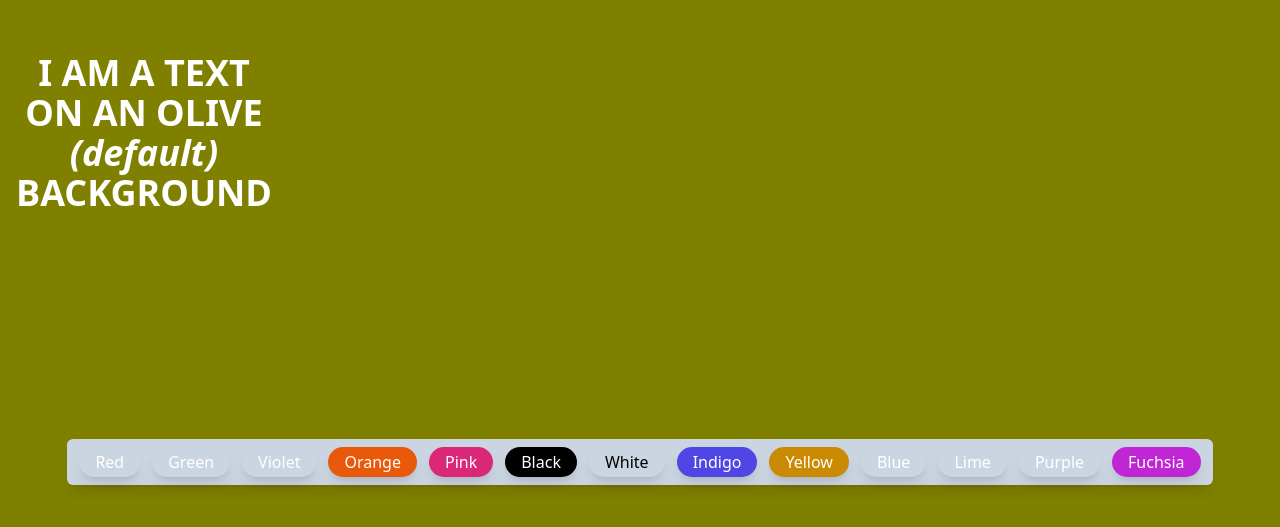
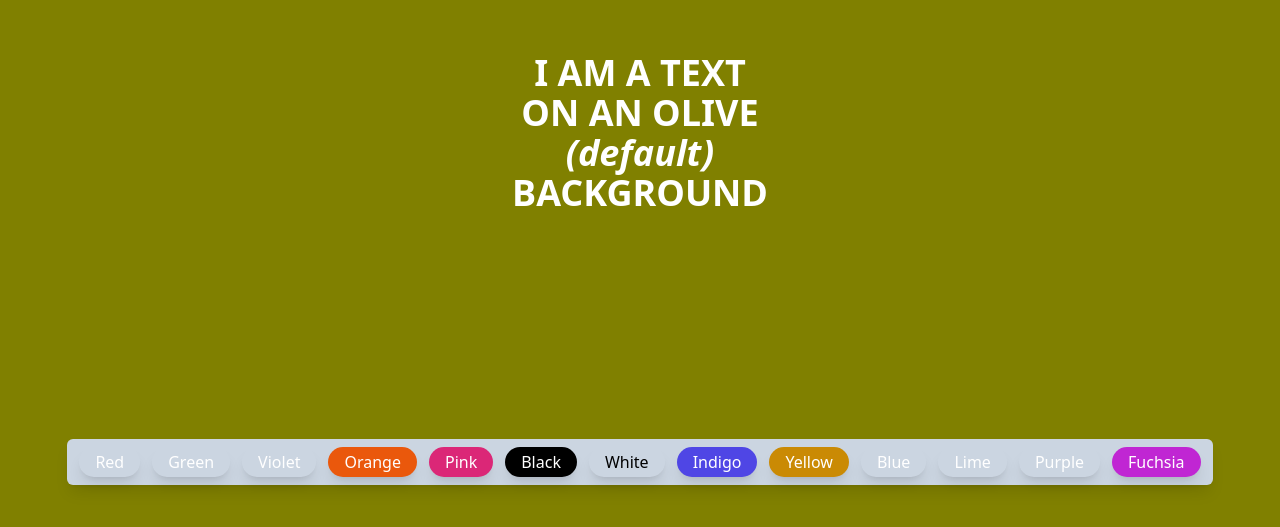
Before and after one commit to Pukkawit/bg-color-changer, a React (Vite) app: page / in a window 1280 px wide. Shown: the part 267-794 px from the top of the page. Built offline with nearby package versions, Linux system fonts and the light colour scheme.

Commit message:
bg-color-changer

```diff
--- a/src/App.jsx
+++ b/src/App.jsx
@@ -60,7 +60,7 @@ function App() {
       className="w-full h-screen duration-800"
       style={{ backgroundColor: color }}
     >
-      <div className="text-4xl grid place-content-center w-full h-screen duration-100 sm:max-w-72 px-2">
+      <div className="text-4xl grid place-content-center w-full h-screen mx-auto duration-100 sm:max-w-72 px-2">
         {whiteText.find((each) => each === color) ? (
           <h1 className="font-bold uppercase text-white text-center ">
             I am a text on {article()} {color}{" "}
```
